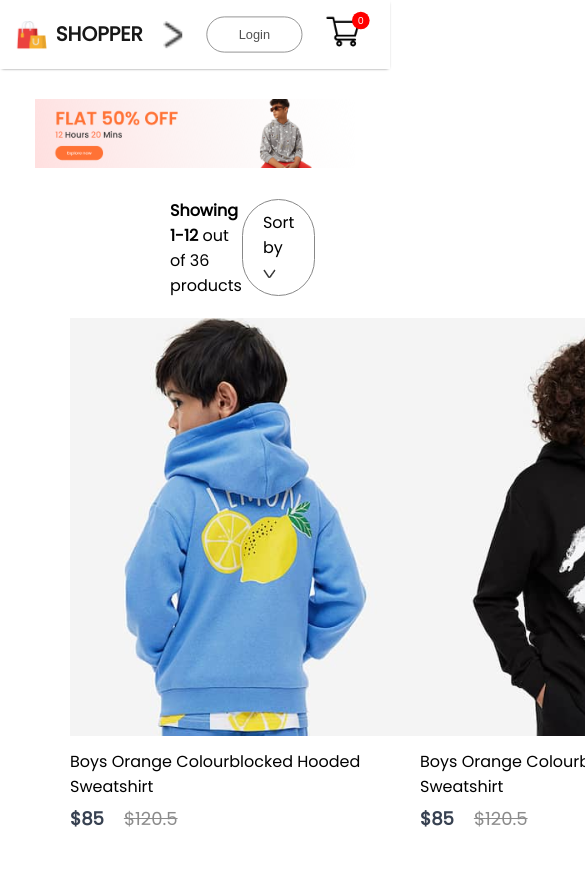
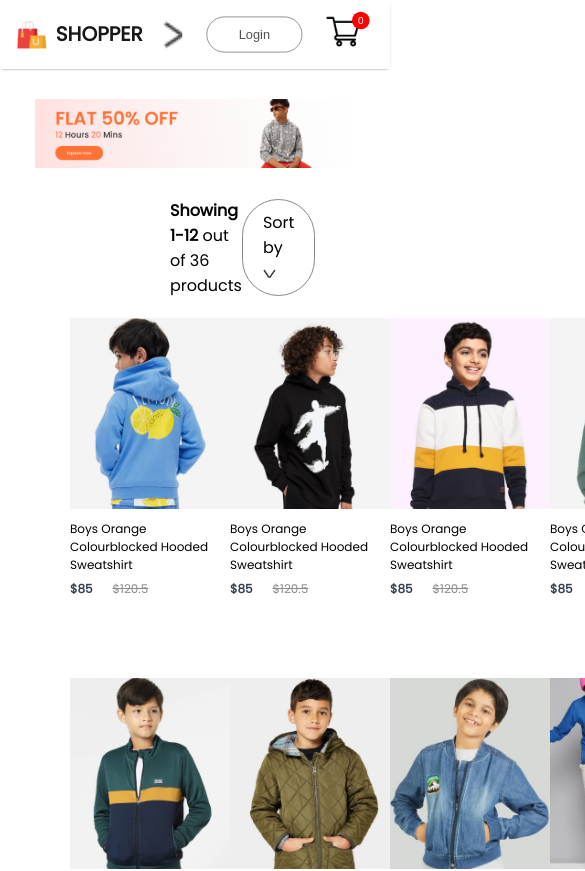
Before and after one commit to crescowboy/Keymashop-F, a React (Create React App) app: page /kids in a window 390 px wide. Shown: the top 871 px of the page, 585 px wide, since content can reach past the window. Built offline with nearby package versions, Linux system fonts and the light colour scheme.

Commit message:
item responsive

```diff
--- a/src/Components/Item/Item.css
+++ b/src/Components/Item/Item.css
@@ -1,5 +1,8 @@
 .item{
-    width: 350px;
+    width: 280px;
+}
+.item img{
+    width: 200px;
 }
 .item p{
     margin: 6px 0px;
@@ -23,3 +26,60 @@
     transform: scale(1.05);
     transition: 0.6s;
 }
+
+@media(max-width:1280px){
+    .item{
+        width: 220px;
+        font-size: 14px;
+    }
+    .item img{
+        width: 220px;
+    }
+    .item-price-new{
+        font-size: 14px
+    }
+    .item-price-old{
+        font-size: 14px;
+    }
+}
+@media(max-width:1024px){
+    .item{
+        width: 170px;
+        font-size: 13px;
+    }
+    .item img{
+        width: 170px;
+    }
+    .item-price-new{
+        font-size: 13px
+    }
+    .item-price-old{
+        font-size: 13px;
+    }
+}
+
+@media(max-width:800px){
+    .item{
+        width: 120px;
+        font-size: 12px;
+    }
+    .item img{
+        width: 120px;
+    }
+    .item-price-new{
+        font-size: 12px
+    }
+    .item-price-old{
+        font-size: 12px;
+    }
+}
+
+@media(max-width:500px){
+    .item{
+        width: 160px;
+    }
+    .item img{
+        width: 160px;
+    }
+
+}
```
